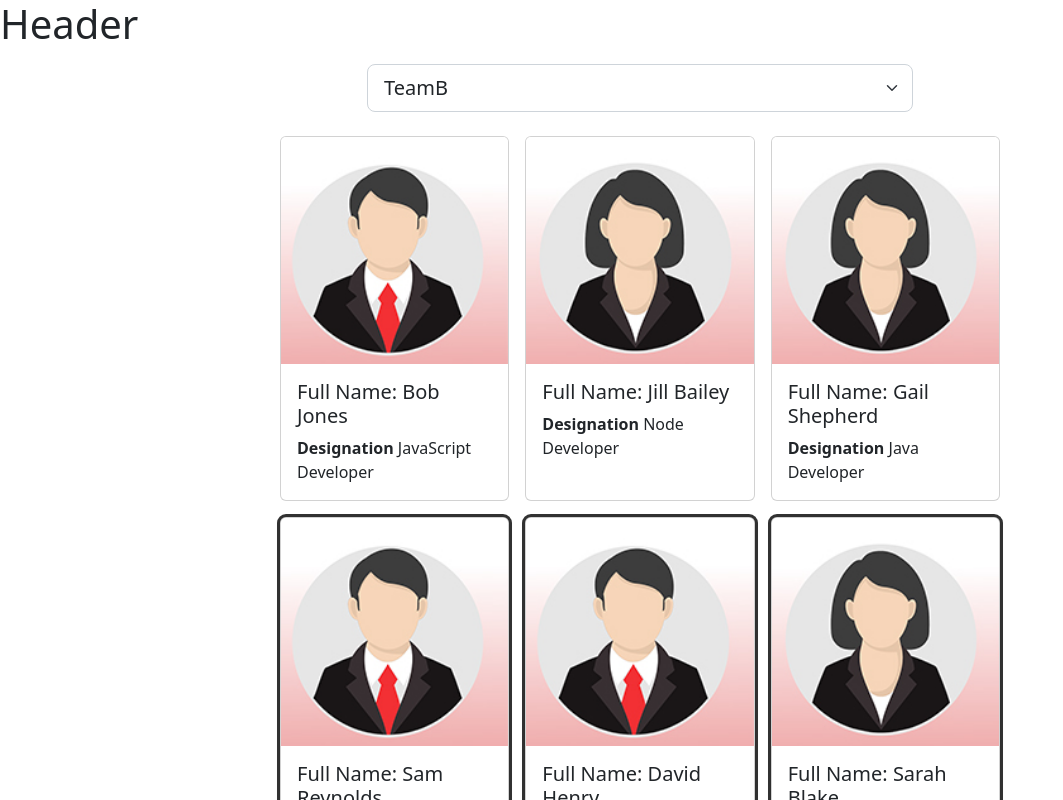
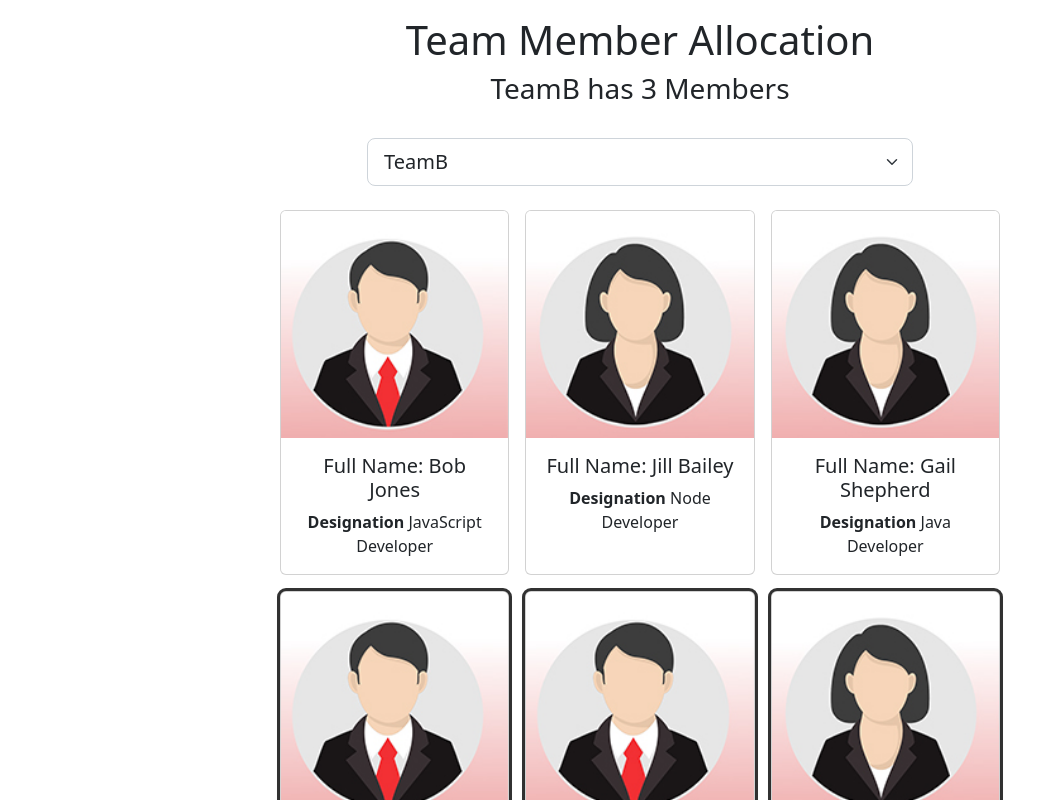
Before and after one commit to Birkity/TeamMemberAllocation, a React (Create React App) app: page / in a window 1280 px wide. Shown: the top 800 px of the page, without its empty margins (0-1063 px from the left). Built offline with nearby package versions, Linux system fonts and the light colour scheme.

Commit message:
Edit the header component

```diff
--- a/src/App.css
+++ b/src/App.css
@@ -9,3 +9,6 @@
   box-shadow: rgba(0, 0, 0, 0.16) 0px 1px 4px,
   rgb(51, 51, 51) 0px 0px 0px 3px;
 }
+h1,h2,h3,h4,h5,p{
+  text-align: center;
+}
--- a/src/App.js
+++ b/src/App.js
@@ -1,15 +1,132 @@
-import './App.css';
-import React from 'react';
-import Header from './Header';
-import Footer from './Footer';
-import Employees from './Employees';
+import "./App.css";
+import React from "react";
+import { useState } from "react";
+import Header from "./Header";
+import Footer from "./Footer";
+import Employees from "./Employees";
+
 function App() {
+  const [selectedTeam, setTeam] = useState("TeamB");
+  const [employees, setEmployees] = useState([
+    {
+      id: 1,
+      fullName: "Bob Jones",
+      designation: "JavaScript Developer",
+      gender: "male",
+      teamName: "TeamA",
+    },
+    {
+      id: 2,
+      fullName: "Jill Bailey",
+      designation: "Node Developer",
+      gender: "female",
+      teamName: "TeamA",
+    },
+    {
+      id: 3,
+      fullName: "Gail Shepherd",
+      designation: "Java Developer",
+      gender: "female",
+      teamName: "TeamA",
+    },
+    {
+      id: 4,
+      fullName: "Sam Reynolds",
+      designation: "React Developer",
+      gender: "male",
+      teamName: "TeamB",
+    },
+    {
+      id: 5,
+      fullName: "David Henry",
+      designation: "DotNet Developer",
+      gender: "male",
+      teamName: "TeamB",
+    },
+    {
+      id: 6,
+      fullName: "Sarah Blake",
+      designation: "SQL Server DBA",
+      gender: "female",
+      teamName: "TeamB",
+    },
+    {
+      id: 7,
+      fullName: "James Bennet",
+      designation: "Angular Developer",
+      gender: "male",
+      teamName: "TeamC",
+    },
+    {
+      id: 8,
+      fullName: "Jessica Faye",
+      designation: "API Developer",
+      gender: "female",
+      teamName: "TeamC",
+    },
+    {
+      id: 9,
+      fullName: "Lita Stone",
+      designation: "C++ Developer",
+      gender: "female",
+      teamName: "TeamC",
+    },
+    {
+      id: 10,
+      fullName: "Daniel Young",
+      designation: "Python Developer",
+      gender: "male",
+      teamName: "TeamD",
+    },
+    {
+      id: 11,
+      fullName: "Adrian Jacobs",
+      designation: "Vue Developer",
+      gender: "male",
+      teamName: "TeamD",
+    },
+    {
+      id: 12,
+      fullName: "Devin Monroe",
+      designation: "Graphic Designer",
+      gender: "male",
+      teamName: "TeamD",
+    },
+  ]);
+
+  function handleTeamSelectionChange(event) {
+    setTeam(event.target.value);
+  }
+
+  function handleEmployeeCardClick(event) {
+    const transformedEmployees = employees.map((employee) =>
+      employee.id === parseInt(event.currentTarget.id)
+        ? employee.teamName === selectedTeam
+          ? { ...employee, teamName: "" }
+          : { ...employee, teamName: selectedTeam }
+        : employee
+    );
+
+    setEmployees(transformedEmployees);
+  }
+
   return (
- <div>
- <Header/>
- <Employees />
- <Footer/>
- </div>
+    <div>
+      <Header
+        selectedTeam={selectedTeam}
+        teamMemberCount={
+          employees.filter((employee) => employee.teamName === selectedTeam)
+            .length
+        }
+      />
+      <Employees
+        employees={employees}
+        selectedTeam={selectedTeam}
+        handleEmployeeCardClick={handleEmployeeCardClick}
+        handleTeamSelectionChange={handleTeamSelectionChange}
+      />
+      <Footer />
+    </div>
   );
 }
 
--- a/src/Employees.js
+++ b/src/Employees.js
@@ -1,112 +1,16 @@
 import "bootstrap/dist/css/bootstrap.min.css";
-import { useState } from "react";
 import femaleProfile from "./images/femaleProfile.jpg";
 import maleProfile from "./images/maleProfile.jpg";
-const Employees = () => {
-    const [selectedTeam, setTeam] = useState("TeamB");
-  const [employees, setEmployees] = useState([
-    {
-      id: 1,
-      fullName: "Bob Jones",
-      designation: "JavaScript Developer",
-      gender: "male",
-      teamName: "TeamA",
-    },
-    {
-      id: 2,
-      fullName: "Jill Bailey",
-      designation: "Node Developer",
-      gender: "female",
-      teamName: "TeamA",
-    },
-    {
-      id: 3,
-      fullName: "Gail Shepherd",
-      designation: "Java Developer",
-      gender: "female",
-      teamName: "TeamA",
-    },
-    {
-      id: 4,
-      fullName: "Sam Reynolds",
-      designation: "React Developer",
-      gender: "male",
-      teamName: "TeamB",
-    },
-    {
-      id: 5,
-      fullName: "David Henry",
-      designation: "DotNet Developer",
-      gender: "male",
-      teamName: "TeamB",
-    },
-    {
-      id: 6,
-      fullName: "Sarah Blake",
-      designation: "SQL Server DBA",
-      gender: "female",
-      teamName: "TeamB",
-    },
-    {
-      id: 7,
-      fullName: "James Bennet",
-      designation: "Angular Developer",
-      gender: "male",
-      teamName: "TeamC",
-    },
-    {
-      id: 8,
-      fullName: "Jessica Faye",
-      designation: "API Developer",
-      gender: "female",
-      teamName: "TeamC",
-    },
-    {
-      id: 9,
-      fullName: "Lita Stone",
-      designation: "C++ Developer",
-      gender: "female",
-      teamName: "TeamC",
-    },
-    {
-      id: 10,
-      fullName: "Daniel Young",
-      designation: "Python Developer",
-      gender: "male",
-      teamName: "TeamD",
-    },
-    {
-      id: 11,
-      fullName: "Adrian Jacobs",
-      designation: "Vue Developer",
-      gender: "male",
-      teamName: "TeamD",
-    },
-    {
-      id: 12,
-      fullName: "Devin Monroe",
-      designation: "Graphic Designer",
-      gender: "male",
-      teamName: "TeamD",
-    },
-  ]);
-
-  function handleTeamSelectionChange(event){
-    setTeam(event.target.value);
-  }
-
-  function handleEmployeeCardClick(event){
-   const transformedEmployees = employees.map((employee) => employee.id === parseInt(event.currentTarget.id)
-   ?(employee.teamName === selectedTeam )? {...employee, teamName:''}:{...employee, teamName:selectedTeam}
-   :employee);
-
-   setEmployees(transformedEmployees);
-  }
+const Employees = ({employees, selectedTeam,handleEmployeeCardClick,handleTeamSelectionChange}) => {
   return (
     <main className="container">
       <div className="row justify-content-center mt-3 mb-3">
         <div className="col-6">
-          <select className="form-select form-select-lg" value={selectedTeam} onChange={handleTeamSelectionChange}>
+          <select
+            className="form-select form-select-lg"
+            value={selectedTeam}
+            onChange={handleTeamSelectionChange}
+          >
             <option value="TeamA">TeamA</option>
             <option value="TeamB">TeamB</option>
             <option value="TeamC">TeamC</option>
@@ -118,11 +22,14 @@
       <div className="row justify-content-center mt-3 mb-3">
         <div className="col-8">
           <div className="card-collection">
-            {
-            employees.map((employee) => (
+            {employees.map((employee) => (
               <div
                 id={employee.id}
-                className={(employee.teamName === selectedTeam? 'card m-2 standout': 'card m-2')}
+                className={
+                  employee.teamName === selectedTeam
+                    ? "card m-2 standout"
+                    : "card m-2"
+                }
                 style={{ cursor: "pointer" }}
                 onClick={handleEmployeeCardClick}
               >
--- a/src/Header.js
+++ b/src/Header.js
@@ -1,9 +1,14 @@
 
-const Header =  () => {
+const Header =  ({selectedTeam,teamMemberCount}) => {
     return(
-        <header>
-         <h1>Header</h1>
-        </header>
+        <header className="container">
+        <div className="row justify-content-center mt-3 mb-4">
+        <div className="col-8">
+         <h1>Team Member Allocation</h1>
+         <h3>{selectedTeam} has {teamMemberCount} Members</h3>
+        </div>
+        </div>
+         </header>
     )
 }
 
```
